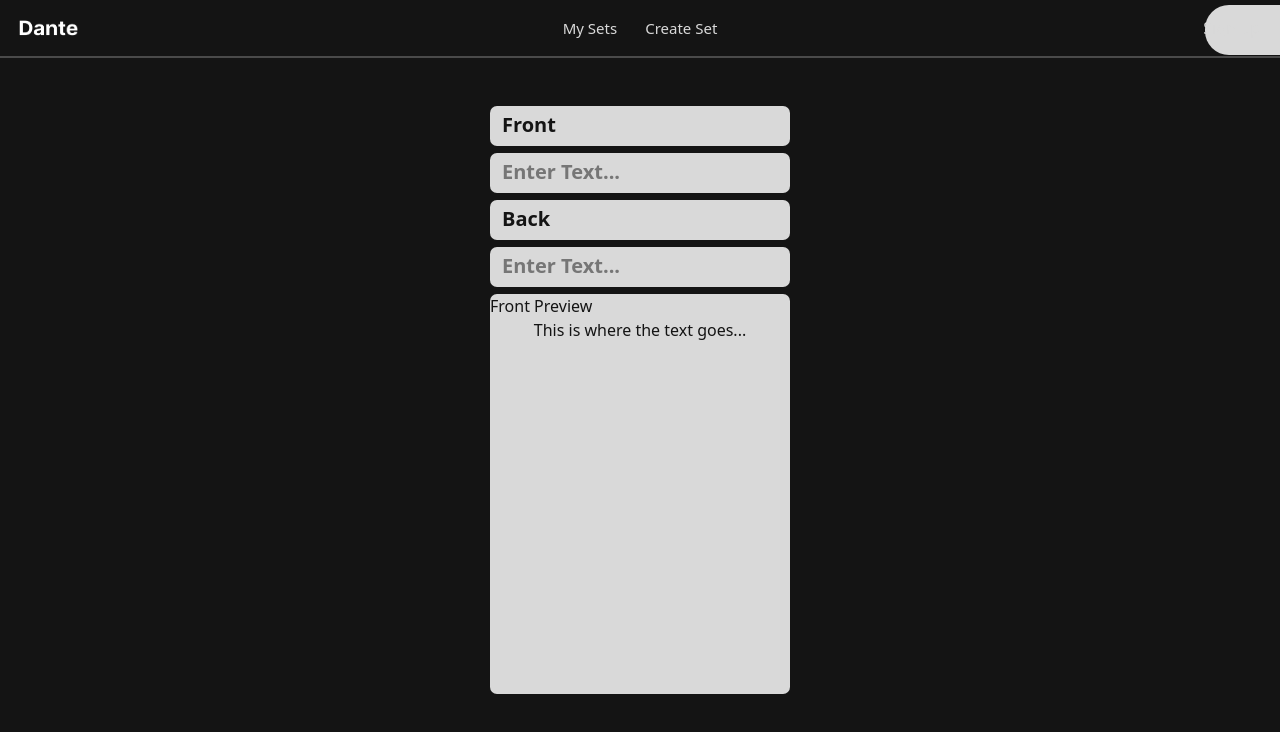
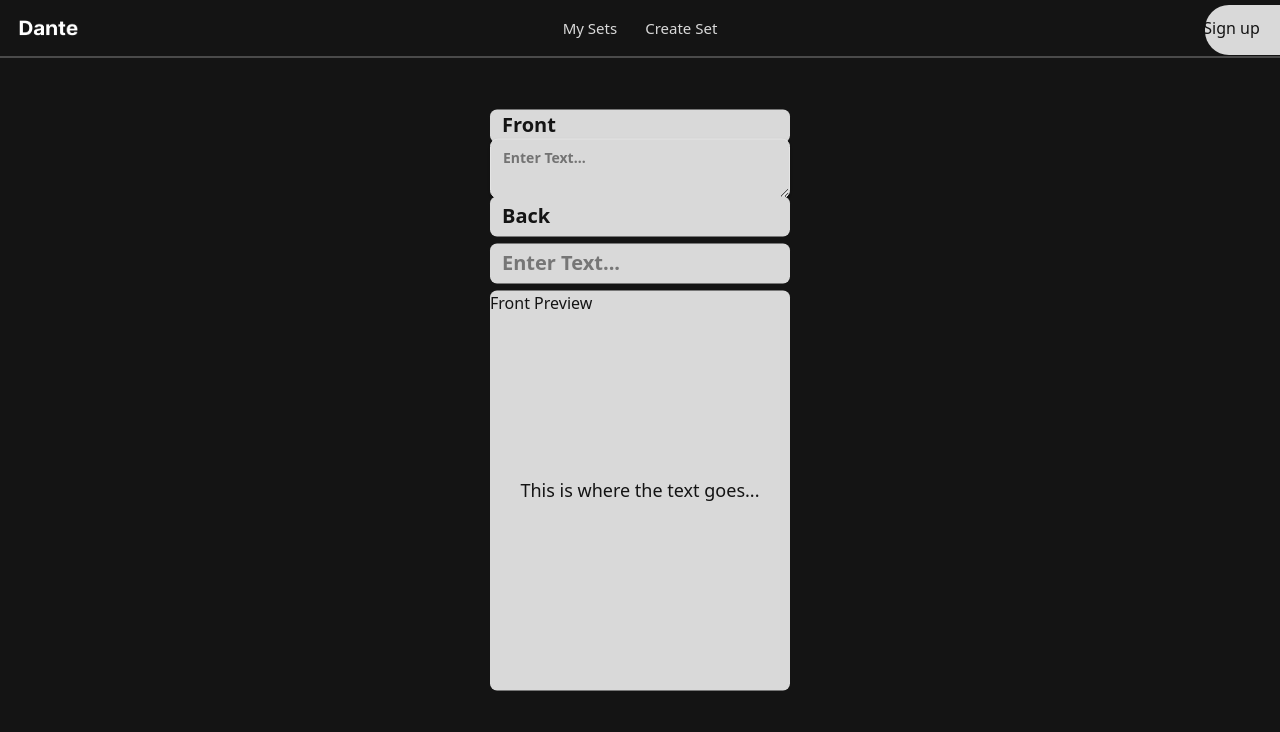
Before and after one commit to Arusai-Dev/dante-app, a Next.js app: page /flashcards/create in a window 1280 px wide. Shown: the top 732 px of the page. Built offline with nearby package versions, Linux system fonts and the light colour scheme; no server answers.

Commit message:
added text area instead of input

```diff
--- a/src/app/flashcards/create/page.tsx
+++ b/src/app/flashcards/create/page.tsx
@@ -27,9 +27,14 @@ export default function Create() {
             <div className="absolute flex flex-col gap-[7px] justify-center top-1/2 left-1/2 -translate-x-1/2 -translate-y-1/2 text-[#141414]">
 
 
-                <div className=" bg-[#D9D9D9] w-[300px] h-[40px] flex items-center font-bold text-[20px] pl-3 pb-[3px] rounded-[7px]"><h1>Front</h1></div>
-                <div className=" bg-[#D9D9D9] w-[300px] h-[40px] flex items-center font-semibold text-[20px] pl-3 pb-[3px] rounded-[7px]">
-                    <input placeholder="Enter Text..." value={front} onChange={changeInFront}></input>
+                <div className="bg-[#D9D9D9] w-full h-full font-bold text-[20px] pl-3 pb-[3px] rounded-[7px]"><h1>Front</h1></div>
+                <div className=" w-[300px] h-[40px] flex items-center font-semibold text-[20px] pb-[3px] rounded-[7px]">
+                    <textarea
+                    className="flex min-h-[60px] w-[300px] bg-[#D9D9D9] rounded-md border border-input px-3 py-2 text-[20px] shadow-sm placeholder:text-muted-foreground focus-visible:outline-none focus-visible:ring-1 focus-visible:ring-ring disabled:cursor-not-allowed disabled:opacity-50 md:text-sm"
+                    placeholder="Enter Text..."
+                    value={front}
+                    onChange={changeInFront}>
+                    </textarea>
                 </div>
 
 
@@ -40,16 +45,16 @@ export default function Create() {
 
                 {/* preview */}
                 {!flipped && (
-                    <div className=" bg-[#D9D9D9] cursor-pointer h-[400px] rounded-[7px]" onClick={() => setFlippedOnClick()}>
+                    <div className=" bg-[#D9D9D9] cursor-pointer h-[400px] rounded-[7px] relative" onClick={() => setFlippedOnClick()}>
                         <h1 className="relative">Front Preview</h1>
-                        <p className="flex justify-center items-center">{front === "" ? "This is where the text goes..." : front}</p>
+                        <p className="w-full text-center absolute top-1/2 left-1/2 -translate-x-1/2 -translate-y-1/2 text-[18px]">{front === "" ? "This is where the text goes..." : front}</p>
                     </div>
                 )}
 
                 {flipped && (
                     <div className="bg-[#D9D9D9] cursor-pointer h-[400px] rounded-[7px] relative" onClick={() => setFlippedOnClick()}>
                         <h1>Back Preview</h1>
-                        <p className="w-full text-center absolute top-1/2 left-1/2 -translate-x-1/2 -translate-y-1/2 text-[18px] overflow-hidden whitespace-nowrap max-h-[260px]">{back === "" ? "This is where the text goes..." : back}</p>
+                        <p className="w-full text-center absolute top-1/2 left-1/2 -translate-x-1/2 -translate-y-1/2 text-[18px]">{back === "" ? "This is where the text goes..." : back}</p>
                     </div>
                 )}
 
--- a/src/components/Navbar.tsx
+++ b/src/components/Navbar.tsx
@@ -21,16 +21,18 @@ export default function Navbar() {
 
             <div>
                 <ul className="flex list-none gap-7 text-[15px] font-normal items-center">
-                    <li><Link href="/sets">My Sets</Link></li>
+                    <li><Link href="/flashcards/my-sets">My Sets</Link></li>
                     <li><Link href="/flashcards/create">Create Set</Link></li>
                     {/* <li><Link href="/pricing">Pricing</Link></li> */}
                 </ul>
             </div>
 
 
-            <div className="w-[65px] flex justify-center z-1">
+            <div className="w-[65px] flex justify-center z-1 text-[#141414]">
                 <SignedIn><UserButton /></SignedIn>
+
                 <SignedOut><SignUpButton/></SignedOut>
+
             </div>
             <div className="fixed w-[75px] h-[50px] top-[5px] right-0 bg-[#D9D9D9] z-0 rounded-tl-3xl rounded-bl-3xl"></div>
         </nav>
```
Also changed, not shown: src/app/flashcards/my-sets/page.tsx (renamed from src/app/flashcards/my-flashcards/page.tsx).
